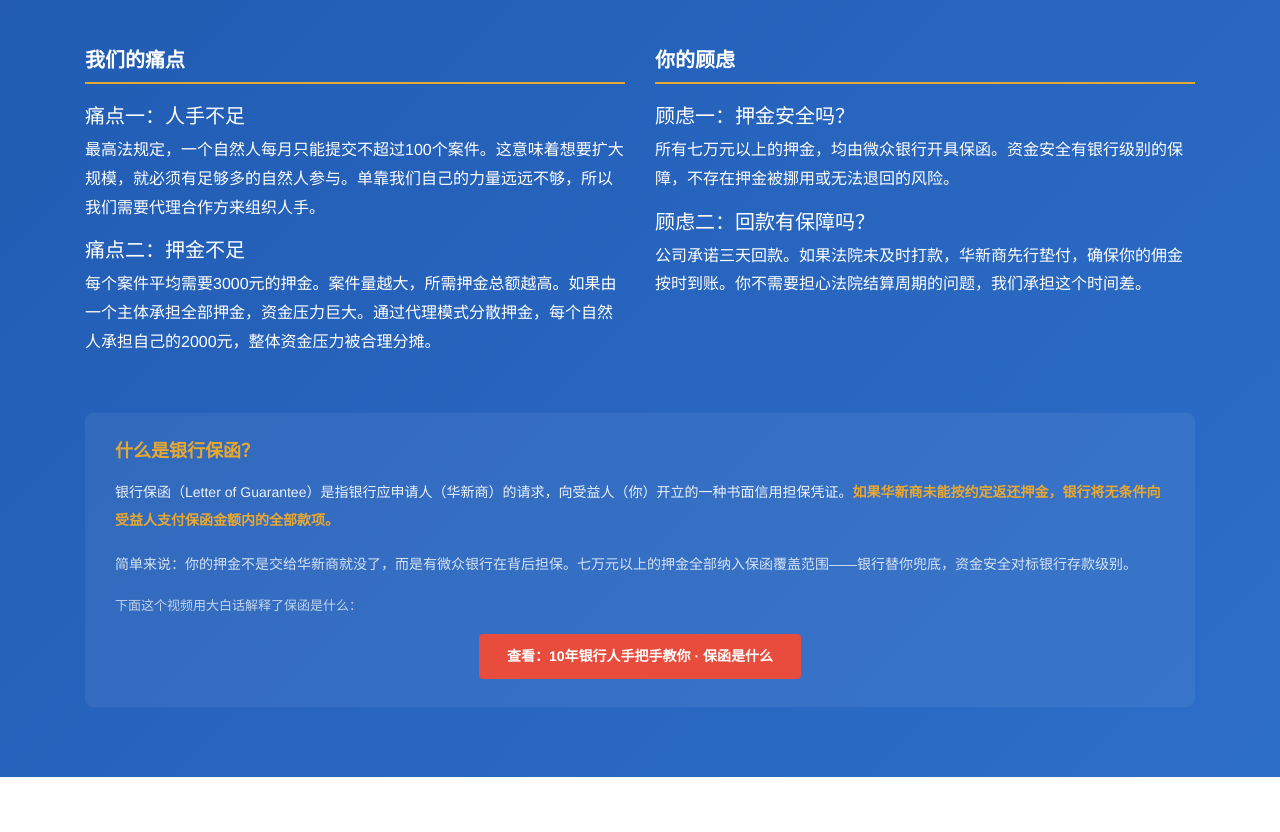
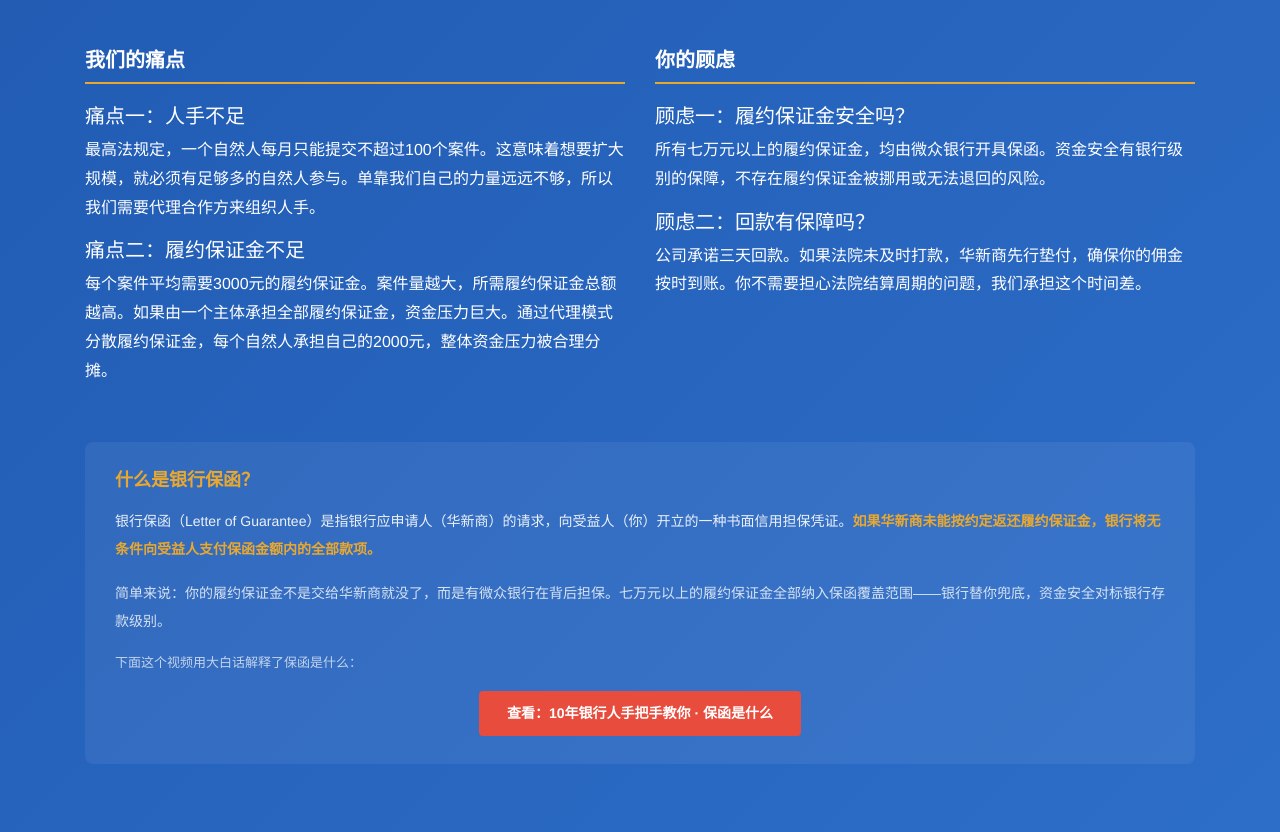
Before and after one commit to MiouX11/huaxinshang, a plain HTML site: page index.html in a window 1280 px wide. Shown: the part 3366-4198 px from the top of the page. Drawn offline with nearby package versions, Linux system fonts and the light colour scheme.

Commit message:
押金改为履约保证金

```diff
--- a/index.html
+++ b/index.html
@@ -400,7 +400,7 @@
                 <div class="process-step">
                     <div class="step-num">1</div>
                     <h5>代理找人</h5>
-                    <p>找到有身份证的自然人<br>在人民法院调解平台注册<br>每人缴纳2000元押金</p>
+                    <p>找到有身份证的自然人<br>在人民法院调解平台注册<br>每人缴纳2000元履约保证金</p>
                 </div>
                 <div class="process-step">
                     <div class="step-num">2</div>
@@ -428,7 +428,7 @@
                 <div class="agent-left">
                     <div class="highlight-box">
                         <h5> 你需要做什么</h5>
-                        <p>找到有身份证的自然人 → 协助在人民法院调解平台注册 → 缴纳2000元/人押金 → 等待立案完成 → 拿佣金</p>
+                        <p>找到有身份证的自然人 → 协助在人民法院调解平台注册 → 缴纳2000元/人履约保证金 → 等待立案完成 → 拿佣金</p>
                     </div>
                     <div class="highlight-box">
                         <h5> 我们做什么</h5>
@@ -472,16 +472,16 @@
                         <p>最高法规定，一个自然人每月只能提交不超过100个案件。这意味着想要扩大规模，就必须有足够多的自然人参与。单靠我们自己的力量远远不够，所以我们需要代理合作方来组织人手。</p>
                     </div>
                     <div class="highlight-box">
-                        <h5>痛点二：押金不足</h5>
-                        <p>每个案件平均需要3000元的押金。案件量越大，所需押金总额越高。如果由一个主体承担全部押金，资金压力巨大。通过代理模式分散押金，每个自然人承担自己的2000元，整体资金压力被合理分摊。</p>
+                        <h5>痛点二：履约保证金不足</h5>
+                        <p>每个案件平均需要3000元的履约保证金。案件量越大，所需履约保证金总额越高。如果由一个主体承担全部履约保证金，资金压力巨大。通过代理模式分散履约保证金，每个自然人承担自己的2000元，整体资金压力被合理分摊。</p>
                     </div>
                 </div>
                 <!-- 你的顾虑 -->
                 <div>
                     <h3 style="color:var(--white);font-size:20px;font-weight:700;margin-bottom:20px;border-bottom:2px solid var(--gold);padding-bottom:10px;">你的顾虑</h3>
                     <div class="highlight-box">
-                        <h5>顾虑一：押金安全吗？</h5>
-                        <p>所有七万元以上的押金，均由微众银行开具保函。资金安全有银行级别的保障，不存在押金被挪用或无法退回的风险。</p>
+                        <h5>顾虑一：履约保证金安全吗？</h5>
+                        <p>所有七万元以上的履约保证金，均由微众银行开具保函。资金安全有银行级别的保障，不存在履约保证金被挪用或无法退回的风险。</p>
                     </div>
                     <div class="highlight-box">
                         <h5>顾虑二：回款有保障吗？</h5>
@@ -494,10 +494,10 @@
             <div style="margin-top:40px;background:rgba(255,255,255,0.06);border-radius:8px;padding:28px 30px;">
                 <h3 style="color:var(--gold);font-size:18px;font-weight:700;margin-bottom:16px;">什么是银行保函？</h3>
                 <p style="color:rgba(255,255,255,0.9);font-size:14px;line-height:2;">
-                    银行保函（Letter of Guarantee）是指银行应申请人（华新商）的请求，向受益人（你）开立的一种书面信用担保凭证。<strong style="color:var(--gold);">如果华新商未能按约定返还押金，银行将无条件向受益人支付保函金额内的全部款项。</strong>
+                    银行保函（Letter of Guarantee）是指银行应申请人（华新商）的请求，向受益人（你）开立的一种书面信用担保凭证。<strong style="color:var(--gold);">如果华新商未能按约定返还履约保证金，银行将无条件向受益人支付保函金额内的全部款项。</strong>
                 </p>
                 <p style="color:rgba(255,255,255,0.8);font-size:14px;line-height:2;">
-                    简单来说：你的押金不是交给华新商就没了，而是有微众银行在背后担保。七万元以上的押金全部纳入保函覆盖范围——银行替你兜底，资金安全对标银行存款级别。
+                    简单来说：你的履约保证金不是交给华新商就没了，而是有微众银行在背后担保。七万元以上的履约保证金全部纳入保函覆盖范围——银行替你兜底，资金安全对标银行存款级别。
                 </p>
                 <p style="color:rgba(255,255,255,0.7);font-size:13px;margin-top:10px;">
                     下面这个视频用大白话解释了保函是什么：
```
